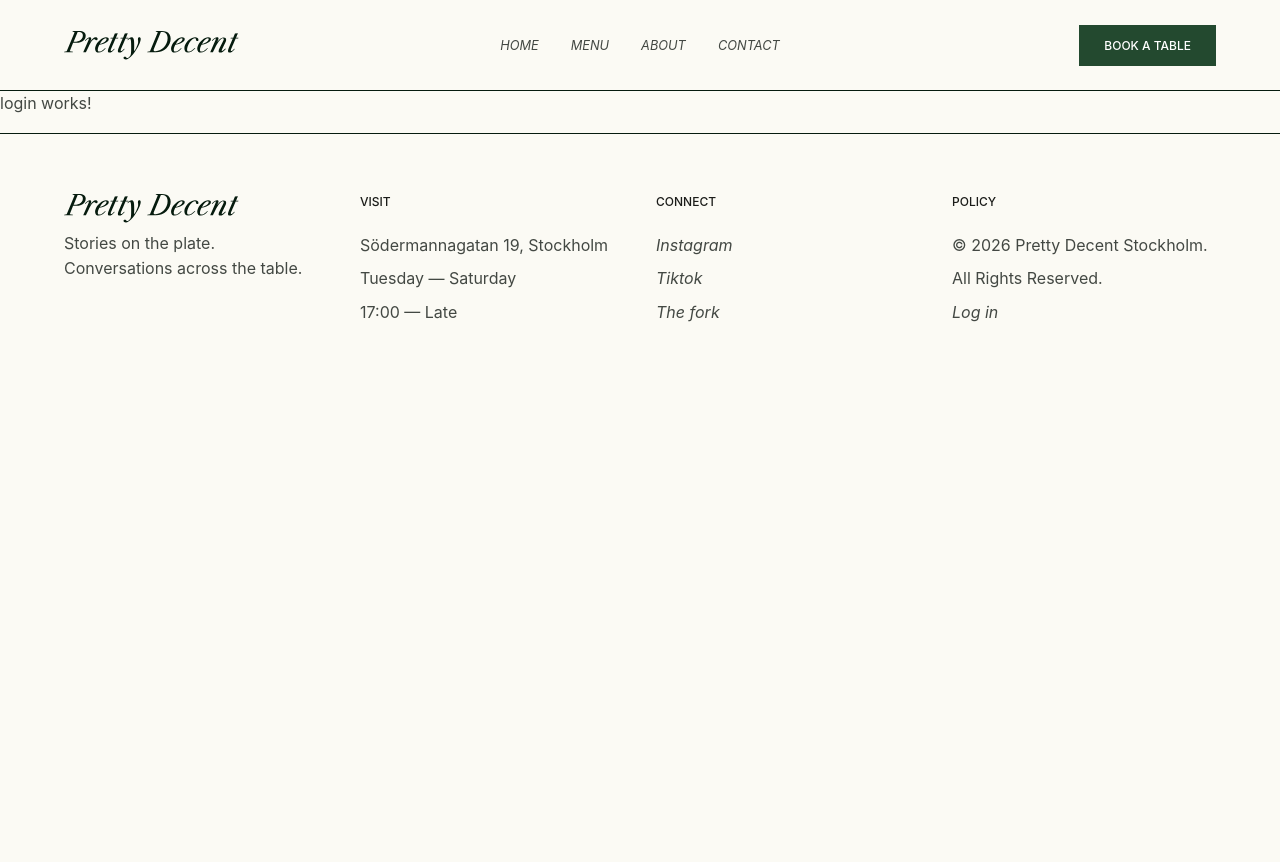
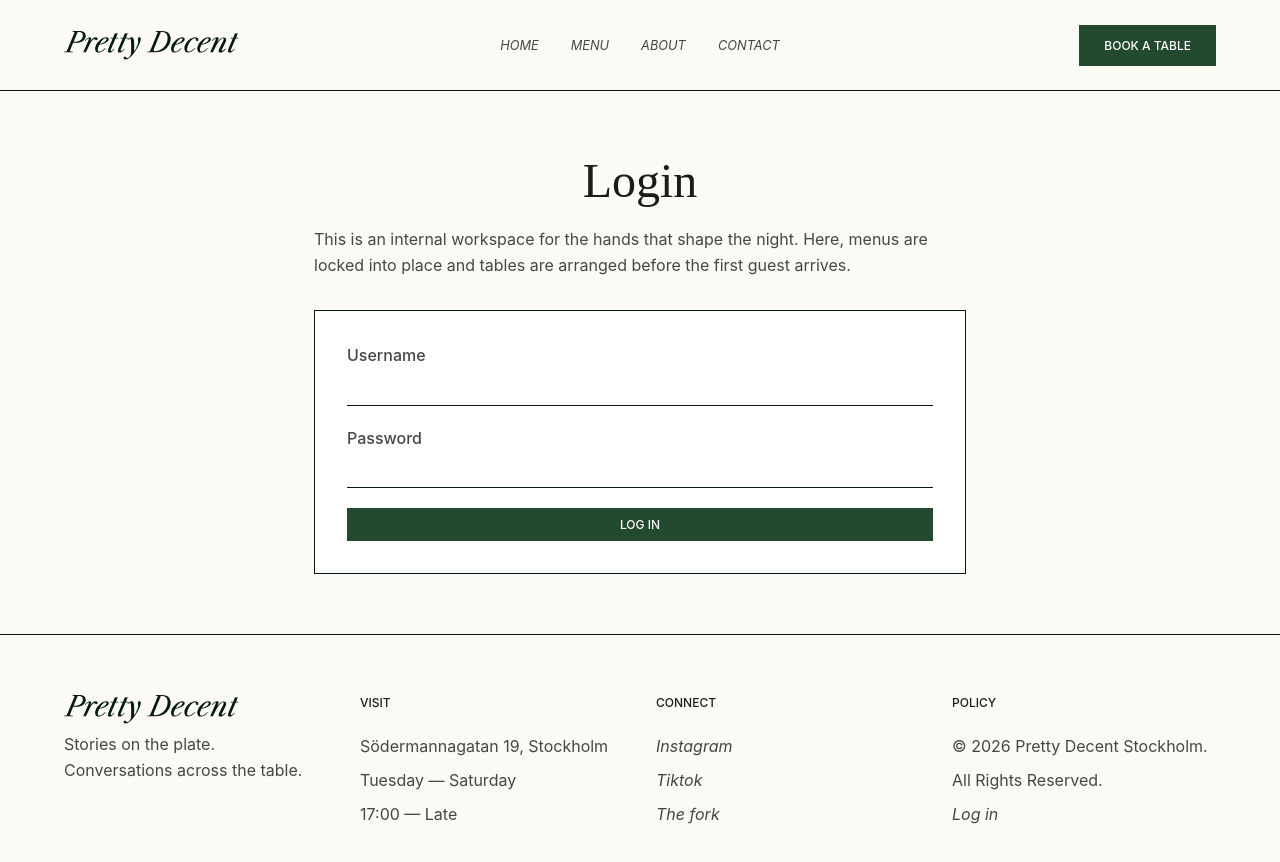
Before and after one commit to Jwcub/PrettyDecent_frontend, an Angular app: page /login in a window 1280 px wide. Shown: the top 862 px of the page. Before the commit the page ends 800 px from the top, so only its background shows below. Built offline with nearby package versions, Linux system fonts and the light colour scheme.

Commit message:
Gör små ändringar, lägg bla till routerlink i footer.ts och variabel för liten text

```diff
--- a/src/app/layout/footer/footer.ts
+++ b/src/app/layout/footer/footer.ts
@@ -1,8 +1,9 @@
 import { Component } from '@angular/core';
+import { RouterLink } from '@angular/router';
 
 @Component({
   selector: 'app-footer',
-  imports: [],
+  imports: [RouterLink],
   templateUrl: './footer.html',
   styleUrl: './footer.css',
 })
--- a/src/app/pages/login/login.css
+++ b/src/app/pages/login/login.css
@@ -0,0 +1,19 @@
+.login-container {
+    padding-top: 60px;
+    padding-bottom: 60px;
+    display: flex;
+    flex-direction: column;
+    align-items: center;
+    max-width: 700px;
+}
+
+.login {
+    display: flex;
+    flex-direction: column;
+    gap: var(--space-md);
+    width: 100%;
+    padding: var(--space-xl);
+    border: 1px solid var(--tertiary-color);
+    background-color: var(--white);
+    margin-top: var(--space-md);
+}
--- a/src/app/pages/login/login.html
+++ b/src/app/pages/login/login.html
@@ -1 +1,16 @@
-<p>login works!</p>
+<div class="container login-container">
+    <h1>Login</h1>
+    <p>This is an internal workspace for the hands that shape the night. Here, menus are locked into place and tables are arranged before the first guest arrives.</p>
+
+     <form class="login">
+        <label>Username
+                <input type="text">
+        </label>
+
+        <label>Password
+                <input type="password">
+        </label>
+
+        <button class="btn">Log in</button>
+     </form>
+</div>
--- a/src/styles.css
+++ b/src/styles.css
@@ -54,6 +54,7 @@ body {
     text-rendering: optimizeLegibility;
     -webkit-font-smoothing: antialiased;
     -moz-osx-font-smoothing: grayscale;
+    min-height: 101vh;
 }
 
 /* TYPOGRAPHY */
@@ -139,6 +140,7 @@ input[type="number"],
 input[type="tel"],
 input[type="date"],
 input[type="time"],
+input[type="password"],
 textarea,
 select {
     width: 100%;
```
Also changed, not shown: 1 other file (tests, documents, lock files or other folders).
